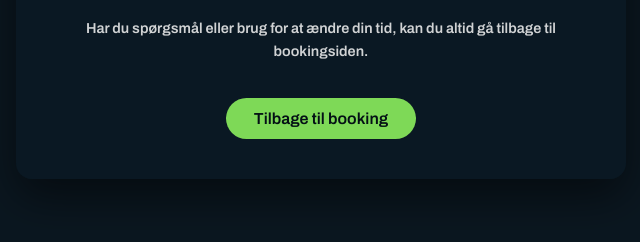
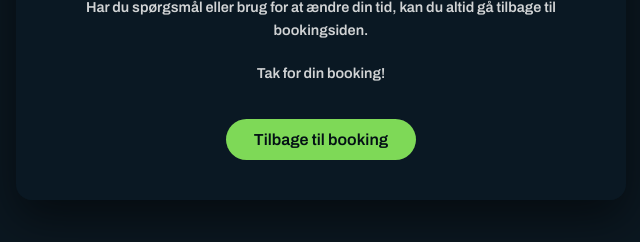
Before and after one commit to Elku966/Eksamen2025DIS, a website: page 2-express-generator/public/gennemfoert.html in a window 1280 px wide. Shown: the part 392-634 px from the top of the page, without its empty margins (319-959 px from the left). Drawn offline with Linux system fonts and the light colour scheme.

Commit message:
Update gennemfoert.html

```diff
--- a/2-express-generator/public/gennemfoert.html
+++ b/2-express-generator/public/gennemfoert.html
@@ -130,7 +130,7 @@
       Har du spørgsmål eller brug for at ændre din tid, kan du altid gå tilbage til bookingsiden.
     </p>
 
-    <p id="opsummering"></p>
+    <p id="opsummering" class="note"></p>
 
     <a class="knap" href="/checkout">Tilbage til booking</a>
   </main>
@@ -173,52 +173,25 @@
     createLeaves();
   </script>
 
+
 <script>
-  function random(min, max) {
-    return Math.random() * (max - min) + min;
+  // Hent alle parametre fra URL
+  const params = new URLSearchParams(window.location.search);
+  const aktivitet = params.get("aktivitet");
+  const antal = params.get("antal");
+  const dato = params.get("dato");
+  const tid = params.get("tid");
+
+  // Find opsummerings-element
+  const felt = document.getElementById("opsummering");
+
+  if (aktivitet && antal && dato && tid) {
+    felt.textContent = `Du har booket til ${antal} person(er) d. ${dato} kl. ${tid} for ${aktivitet}.`;
+  } else {
+    felt.textContent = "Tak for din booking!";
   }
+</script>
 
-  function createConfetti() {
-    for (let i = 0; i < 30; i++) {
-      const c = document.createElement("div");
-      c.classList.add("confetti");
-      c.style.left = random(0, 100) + "vw";
-      c.style.animationDelay = random(0, 3) + "s";
-      c.style.backgroundColor = ["#7ed957", "#a5f28b", "#c2ff9e"][Math.floor(Math.random() * 3)];
-      document.body.appendChild(c);
-      setTimeout(() => c.remove(), 3000);
-    }
-  }
-
-  function createLeaves() {
-    for (let i = 0; i < 10; i++) {
-      const leaf = document.createElement("div");
-      leaf.classList.add("leaf");
-      leaf.style.left = random(0, 100) + "vw";
-      leaf.style.animationDelay = random(0, 4) + "s";
-      leaf.style.background = ["#7ed957", "#6bbf4e", "#8ce36b"][Math.floor(Math.random() * 3)];
-      document.body.appendChild(leaf);
-      setTimeout(() => leaf.remove(), 5000);
-    }
-  }
-
-  // Start effekterne
-  createConfetti();
-  createLeaves();
-
-  // NYT: læs aktivitet, antal og totalpris fra URL'en og vis en lille opsummering
-  (function () {
-    const params = new URLSearchParams(window.location.search);
-    const aktivitet = params.get('aktivitet');
-    const antal = params.get('antal');
-    const total = params.get('total');
-    const opsummeringEl = document.getElementById('opsummering');
-
-    if (aktivitet && antal && total && opsummeringEl) {
-      opsummeringEl.textContent = `Du har booket ${antal} person(er) til ${aktivitet} for i alt ${total}.`;
-    }
-  })();
-</script>
 
 
 </body>
```
